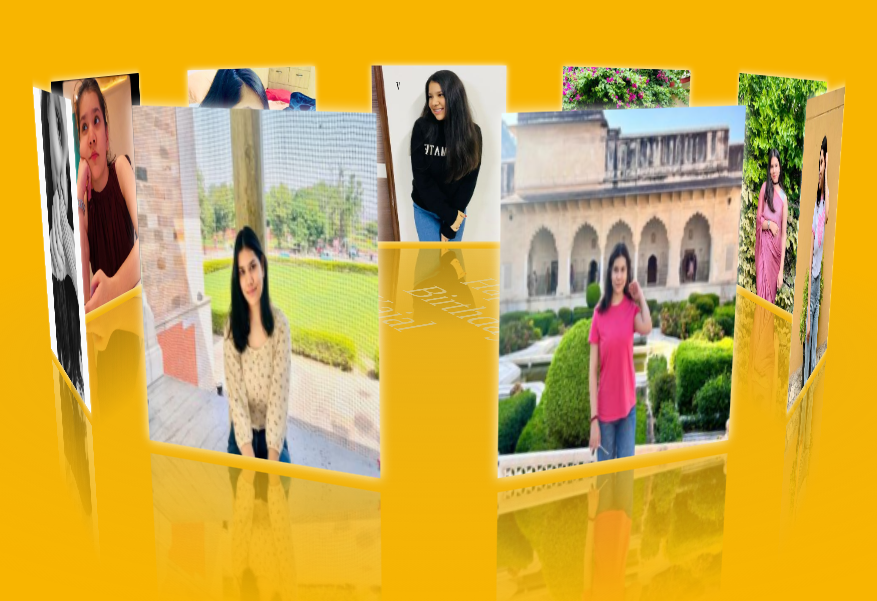
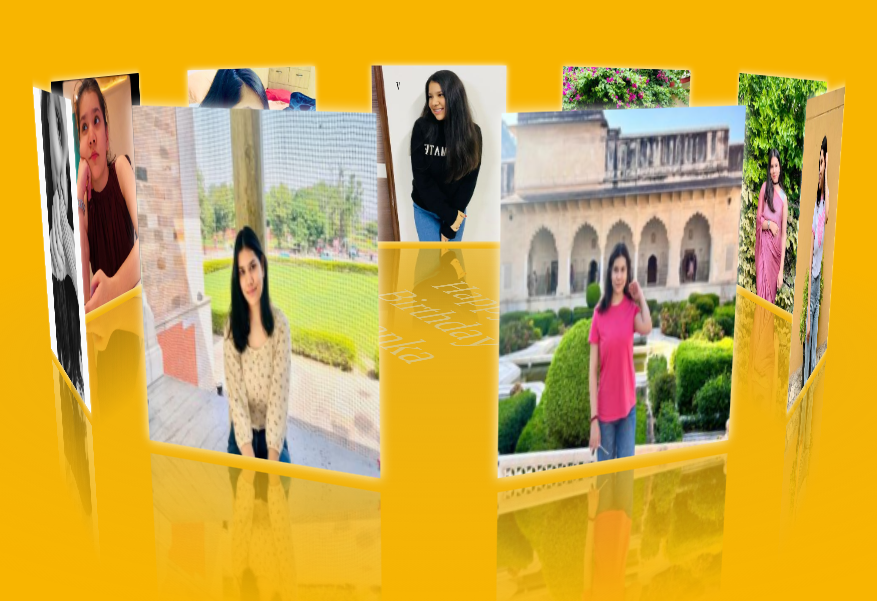
Before and after one commit to Being-Warrior/happy-birthday.github.io, a plain HTML site: page index.html in a window 1280 px wide. Shown: the part 199-800 px from the top of the page, without its empty margins (201-1078 px from the left). Drawn offline with Linux system fonts and the light colour scheme.

Commit message:
Update index.html

```diff
--- a/index.html
+++ b/index.html
@@ -39,7 +39,7 @@
     <!-- </video> -->
 
     <!-- Text at center of ground -->
-    <p> Happy Birthday Kajal Didi</p>
+    <p> Happy Birthday Priyanka </p>
   </div>
   <div id="ground"></div>
 </div>
```
